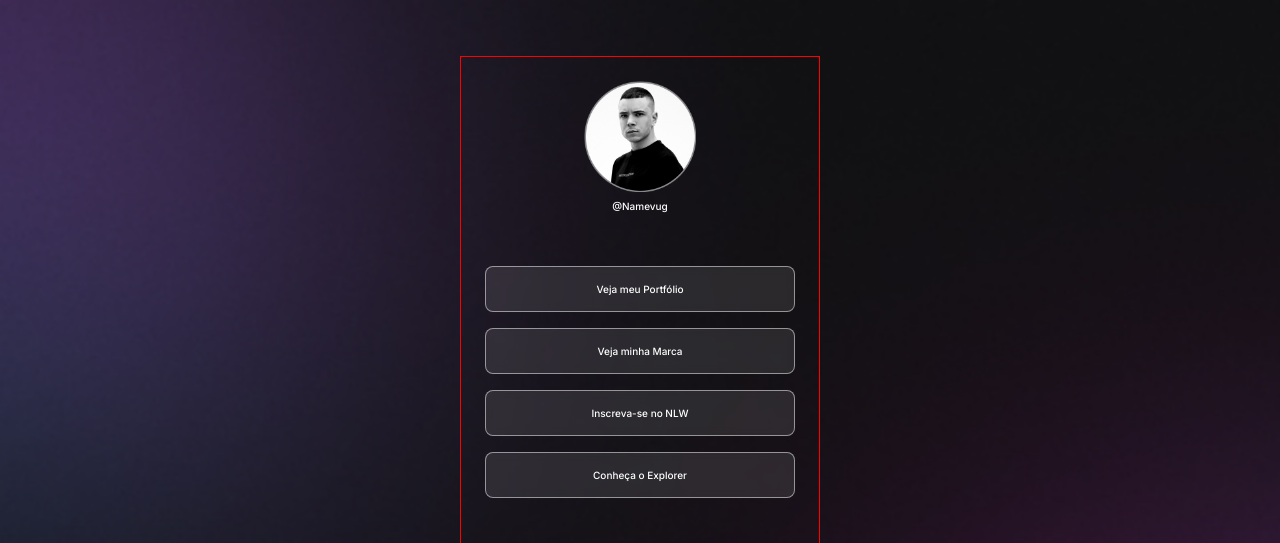
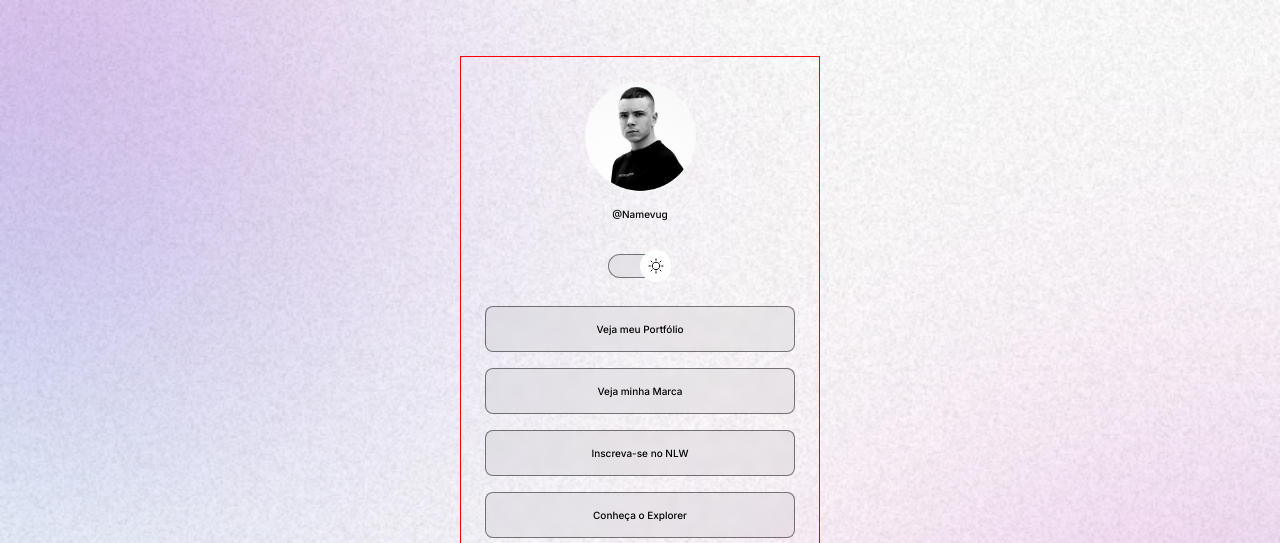
Before and after one commit to schoolrocket/DevLinks, a plain HTML site: page index.html in a window 1280 px wide. Shown: the top 543 px of the page. Drawn offline with nearby package versions, Linux system fonts and the light colour scheme.

Commit message:
feat: Light-theme

```diff
--- a/index.html
+++ b/index.html
@@ -1,5 +1,5 @@
 <!DOCTYPE html>
-<html lang="en">
+<html lang="en" class="light">
   <head>
     <link rel="preconnect" href="https://fonts.googleapis.com" />
     <link rel="preconnect" href="https://fonts.gstatic.com" crossorigin />
@@ -10,7 +10,7 @@
     <meta charset="UTF-8" />
     <meta http-equiv="X-UA-Compatible" content="IE=edge" />
     <meta name="viewport" content="width=device-width, initial-scale=1.0" />
-    <title>Document</title>
+    <title>DevLinks - Vug</title>
     <link rel="stylesheet" href="./style.css" />
   </head>
   <body>
@@ -18,6 +18,10 @@
       <div id="profile">
         <img src="./assets/avatar.png" alt="Imagem de Perfil Victor Machado" />
         <p>@Namevug</p>
+      </div>
+      <div id="switch">
+        <button></button>
+        <span></span>
       </div>
       <ul>
         <li>
--- a/style.css
+++ b/style.css
@@ -6,15 +6,33 @@
 
 :root {
   font-size: 62.5%;
+
+  --text-color: white;
+  --bg-url: url(./assets/bg-mobile-dark.jpg);
+  --stroke-color: rgba(255, 255, 255, 0.5);
+  --surface-color: rgba(255, 255, 255, 0.05);
+  --surface-color-hover: rgba(0, 0, 0, 0.02);
+  --highlight-color: rgba(255, 255, 255, 0.2);
+  --switch-bg-url: url(./assets/moon-stars.svg);
+}
+
+.light {
+  --text-color: black;
+  --bg-url: url(./assets/bg-mobile-light.jpg);
+  --stroke-color: rgba(0, 0, 0, 0.5);
+  --surface-color: rgba(0, 0, 0, 0.05);
+  --surface-color-hover: rgba(0, 0, 0, 0.02);
+  --highlight-color: rgba(0, 0, 0, 0.1);
+  --switch-bg-url: url(./assets/sun.svg);
 }
 
 body {
-  background: url(./assets/bg-mobile.jpg) no-repeat top center/cover;
+  background: var(--bg-url) no-repeat top center/cover;
 }
 
 body * {
   font-family: "Inter", sans-serif;
-  color: #ffffff;
+  color: var(--text-color);
 }
 
 #container {
@@ -23,7 +41,7 @@ body * {
   margin: 5.6rem auto 0rem;
   padding: 0 2.4rem;
 }
-
+/* profile */
 #profile {
   text-align: center;
   padding: 2.4rem;
@@ -36,6 +54,44 @@ body * {
 #profile p {
   font-weight: 500;
   line-height: 2.4rem;
+  margin-top: 0.8rem;
+}
+
+/* switch */
+#switch {
+  position: relative;
+  width: 6.4rem;
+  margin: 0.4rem auto;
+}
+
+#switch button {
+  width: 3.2rem;
+  height: 3.2rem;
+  background: white var(--switch-bg-url) no-repeat center;
+  border: 0;
+  border-radius: 50%;
+
+  position: absolute;
+  top: 50%;
+  left: 0;
+  z-index: 1;
+  transform: translateY(-50%);
+}
+
+.light #switch button {
+  right: 0;
+  left: initial;
+}
+
+#switch span {
+  display: block;
+  width: 6.4rem;
+  height: 2.4rem;
+  background: var(--surface-color);
+  border: 0.1rem solid var(--stroke-color);
+  backdrop-filter: blur(0.4rem);
+  -webkit-backdrop-filter: blur(0.4rem);
+  border-radius: 99.9rem;
 }
 
 /* links */
@@ -54,8 +110,8 @@ ul li a {
 
   padding: 1.6rem 2.4rem;
 
-  background: rgba(255, 255, 255, 0.1);
-  border: 0.1rem solid rgba(255, 255, 255, 0.5);
+  background: var(--surface-color);
+  border: 0.1rem solid var(--stroke-color);
   border-radius: 0.8rem;
 
   backdrop-filter: blur(0.4rem);
@@ -69,8 +125,8 @@ ul li a {
 
 /* pseudo-selector */
 ul li a:hover {
-  background: rgba(255, 255, 255, 0.05);
-  boder: 0.15rem solid white;
+  background: var(--surface-color-hover);
+  boder: 0.15rem solid var(--text-color);
 }
 
 /* social links */
@@ -92,5 +148,5 @@ ul li a:hover {
 }
 
 #social-links a:hover {
-  background: rgba(255, 255, 255, 0.2);
+  background: var(--highlight-color);
 }
```
Also changed, not shown: assets/bg-mobile-dark.jpg (added), assets/bg-mobile-light.jpg (added), assets/bg-mobile.jpg (deleted), assets/moon-stars.svg (added), assets/sun.svg (added).
